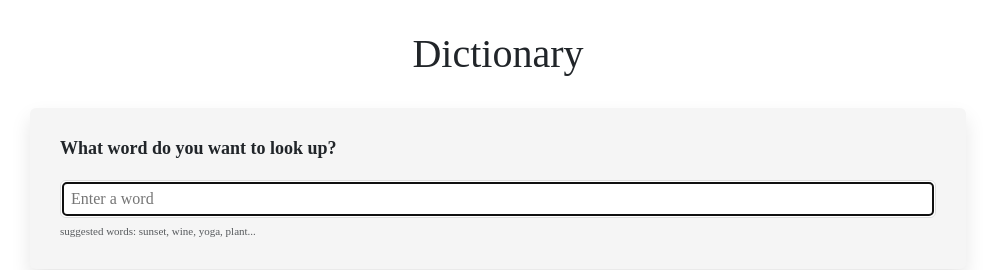
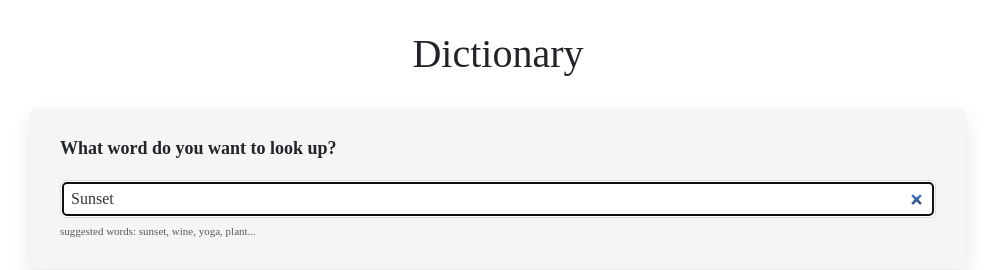
Before and after one commit to MpofuMoud/Dictionary-project, a React (Create React App) app: page / in a window 1280 px wide. Shown: the top 270 px of the page, without its empty margins (142-1137 px from the left). Built offline with nearby package versions, Linux system fonts and the light colour scheme; no server answers.

Commit message:
added default word

```diff
--- a/src/App.js
+++ b/src/App.js
@@ -8,7 +8,7 @@ function App() {
         <h1>Dictionary</h1>
       </header>
       <main className="container ">
-        <Dictionary />
+        <Dictionary defaultKeyword="Sunset" />
       </main>
       <footer className="footer text-center">
         open source code by{" "}
--- a/src/Dictionary.js
+++ b/src/Dictionary.js
@@ -4,8 +4,8 @@ import axios from "axios";
 import Results from "./Results";
 import "./Dictionary.css";
 
-export default function Dictionary() {
-  let [keyword, setKeyword] = useState("Sunset");
+export default function Dictionary(props) {
+  let [keyword, setKeyword] = useState(props.defaultKeyword);
   let [results, setResults] = useState(null);
   let [loaded, setLoaded] = useState(false);
 
@@ -42,7 +42,7 @@ export default function Dictionary() {
               autoFocus={true}
               placeholder="Enter a word"
               onChange={handleKeywordChange}
-              defaultValue={PaymentResponse.defaultKeyword}
+              defaultValue={props.defaultKeyword}
             />
           </form>
           <div className="hint text-muted">
--- a/src/Meaning.css
+++ b/src/Meaning.css
@@ -6,7 +6,7 @@
 }
 
 .Meaning .example {
-  color: #70757a;
+  color: #1f2122;
   font-style: italic;
   margin-top: 10px;
 }
```
